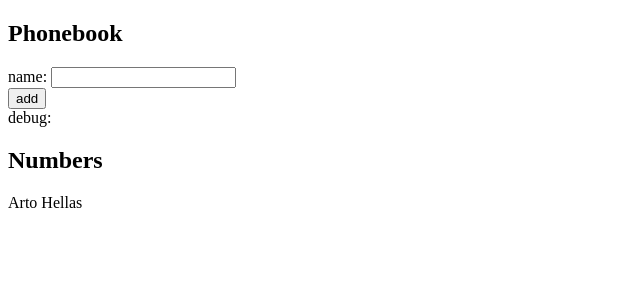
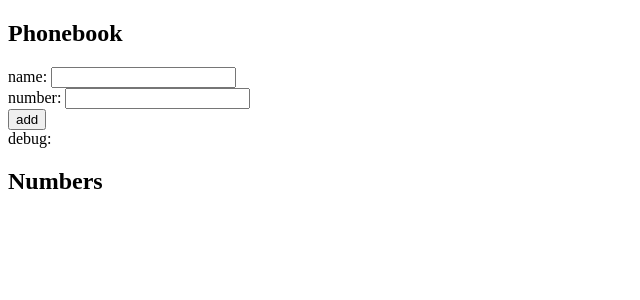
Before and after one commit to gregorybfoulkes/full_stack_open_2022, a React (Create React App) app in the folder part2/phonebook/: page / in a window 1280 px wide. Shown: the top 300 px of the page, without its empty margins (0-640 px from the left). Built offline with nearby package versions, Linux system fonts and the light colour scheme.

Commit message:
saving progress

```diff
--- a/part2/phonebook/src/App.js
+++ b/part2/phonebook/src/App.js
@@ -1,24 +1,47 @@
 import { useState } from 'react'
 
 const App = () => {
-  const [persons, setPersons] = useState([{name:'Arto Hellas'}])
-  const [newName, setNewName] = useState('')
+
+  const [persons, setPersons] = useState([]);
+  const [newName, setNewName] = useState('');
+  const [newNumber, setNewNumber] = useState('');
+  const [message, setMessage] = useState('');
 
   const handleNameChange = (event) => {
+    console.log(event.target.value)
     setNewName(event.target.value)
+  };
+
+  const handleNumberChange = (event) => {
+    console.log(event.target.value)
+    setNewNumber(event.target.value)
   }
 
   const addPerson = (event) => {
+
     event.preventDefault()
+
     const newPerson = {
-      name:newName
+      name:newName,
+      number:newNumber
     }
-    setPersons(persons.concat(newPerson))
-    if(persons.includes(persons)){
-      console.log('contains name')
+
+    let checkName = persons.some(person =>  person.name === newPerson.name)
+
+    if(checkName){
+
+      setMessage(`${newName} is already added to phonebook`)
+
+    }else{
+
+      setPersons(persons.concat(newPerson))
+      setNewName('')
+      setNewNumber('')
+      setMessage('')
+      console.log('button clicked', newName, newNumber)
+
     }
-    setNewName('')
-    console.log('button clicked', newName)
+
   }
 
   return (
@@ -26,7 +49,10 @@ const App = () => {
       <h2>Phonebook</h2>
       <form onSubmit={addPerson}>
         <div>
-          name: <input   value={newName} onChange={handleNameChange}/>
+          name: <input   valuename={newName} onChange={handleNameChange}/>
+        </div>
+        <div>
+          number: <input valuenumber={newNumber} onChange={handleNumberChange} />
         </div>
         <div>
           <button type="submit" >add</button>
@@ -34,7 +60,8 @@ const App = () => {
         <div>debug: {newName}</div>
       </form>
       <h2>Numbers</h2>
-      {persons.map(person => <p key={person.name}>{person.name}</p>)}
+        <div>{persons.map(person => <p key={person.name}>{person.name} {person.number}</p>)}</div>
+      <h2>{message}</h2>
     </div>
   )
 
```
